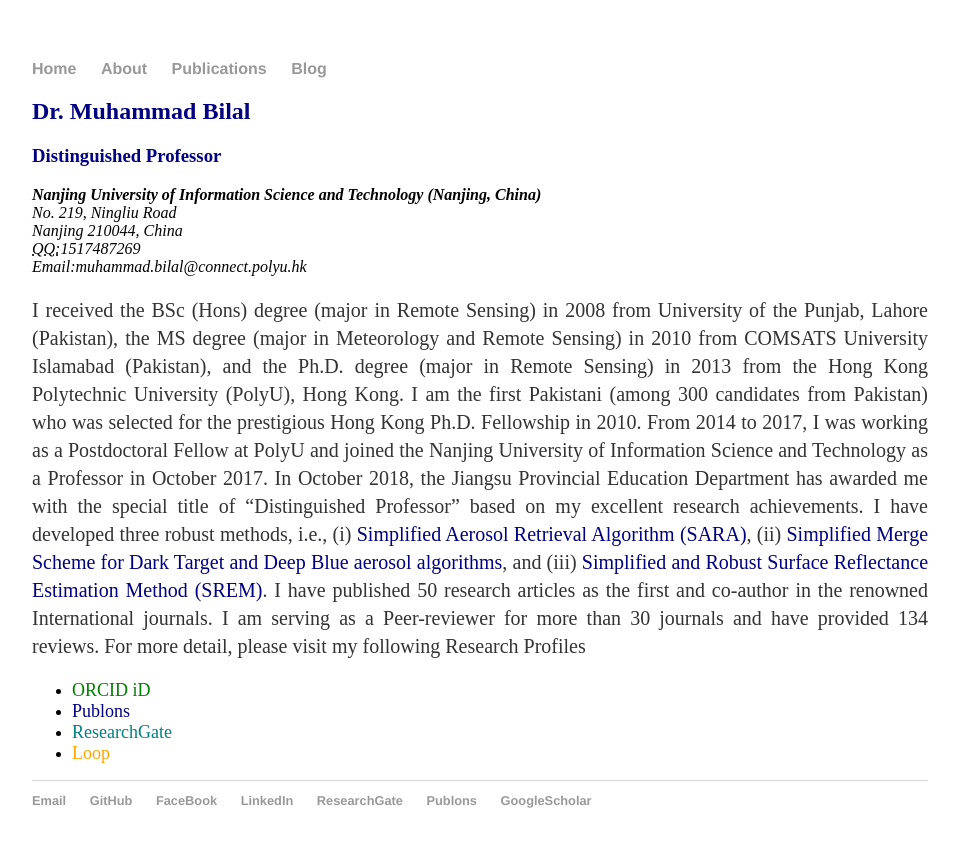
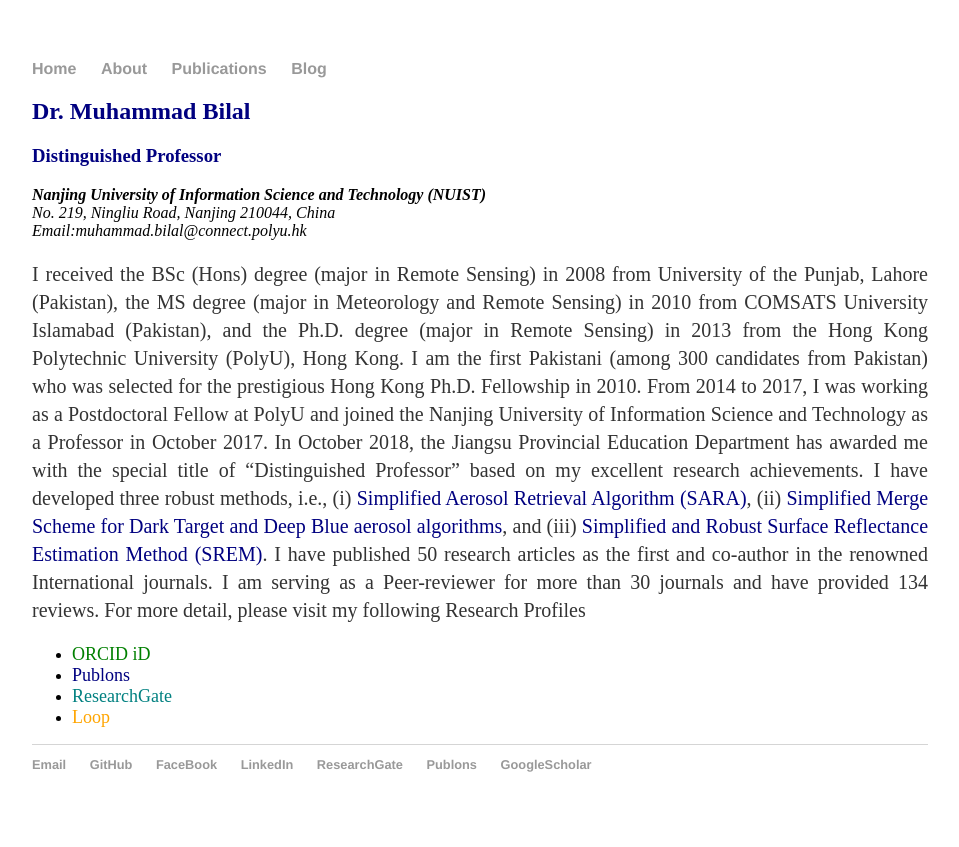
Before and after one commit to rs-DrBilal/rsbilal.github.io, a Jekyll site: the page built from about/index.html, in a window 1280 px wide. Shown: the top 847 px of the page, without its empty margins (160-1119 px from the left). Built offline with Jekyll 4.4.1, drawn with Linux system fonts in a browser that asks for light colours.

Commit message:
Update index.html

```diff
--- a/about/index.html
+++ b/about/index.html
@@ -7,10 +7,8 @@ title: About Muhammad Bilal
 			<h2 style="color: NAVY">Dr. Muhammad Bilal</h2>
 			<h3 style="color: NAVY">Distinguished Professor</h3>
 					<address>
-					<strong>Nanjing University of Information Science and Technology (Nanjing, China)</strong><br>
-					No. 219, Ningliu Road<br>
-					Nanjing 210044, China<br>
-					<abbr title="QQ">QQ:</abbr>1517487269<br>
+					<strong>Nanjing University of Information Science and Technology (NUIST)</strong><br>
+					No. 219, Ningliu Road, Nanjing 210044, China<br>
 					<span class="obfuscate">Email:muhammad.bilal@connect.polyu.hk</span>
 					</address>
 			<p style="text-align:justify;font-size:20px;"> I received the BSc (Hons) degree (major in Remote Sensing) in 2008 from University of the Punjab, Lahore (Pakistan),
```
